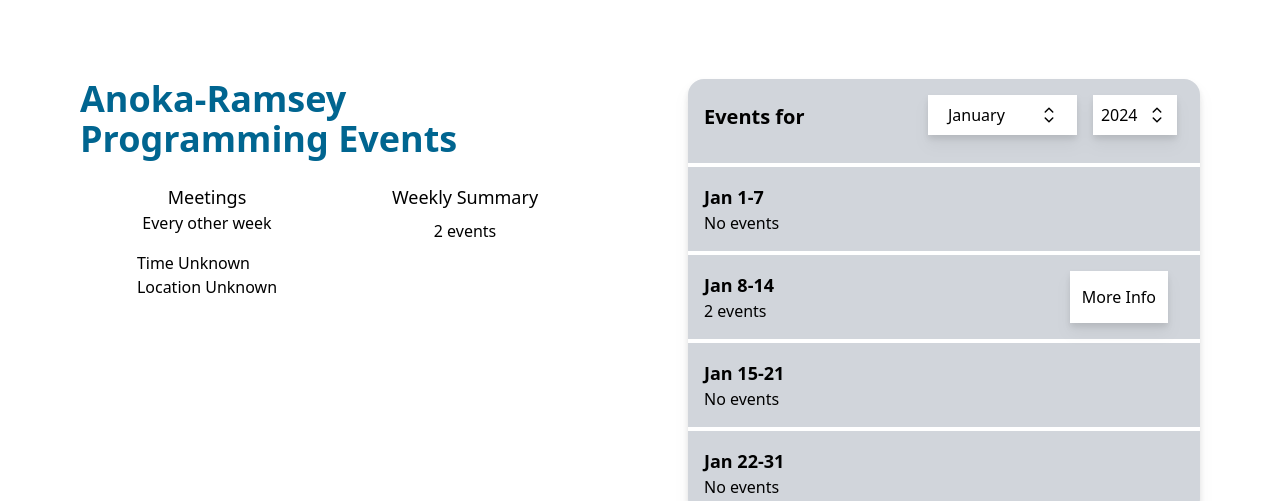
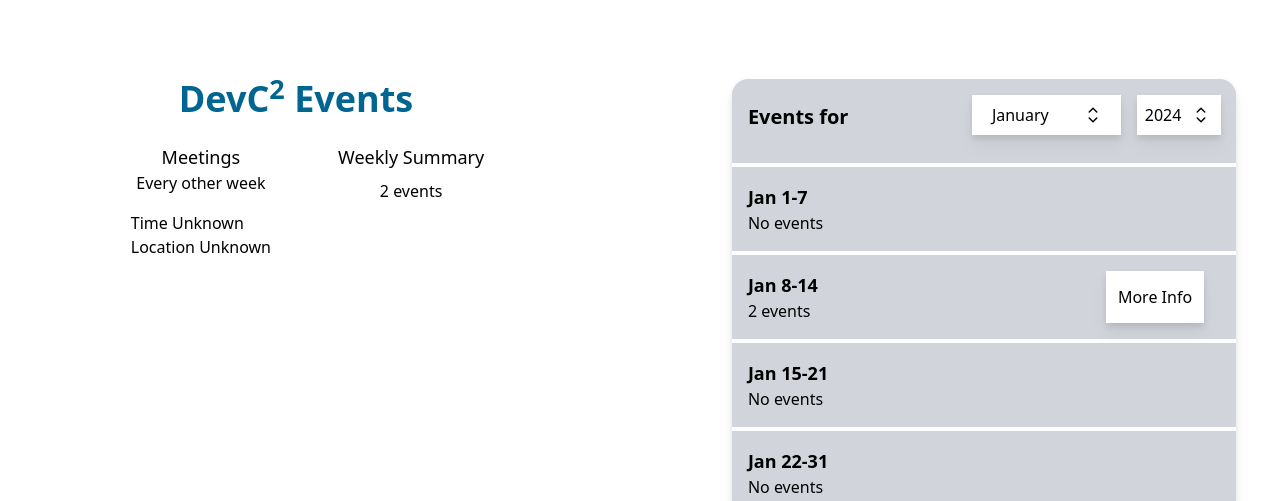
Before and after one commit to SqmL1/ProgrammingClub, a Nuxt app: page /events in a window 1280 px wide. Shown: the part 317-818 px from the top of the page. Built offline with nearby package versions, Linux system fonts and the light colour scheme.

Commit message:
feat(DevC2.svg): Rebranding

```diff
--- a/components/EventCard.vue
+++ b/components/EventCard.vue
@@ -7,13 +7,13 @@
 </script>
 
 <template>
-   <div class="border-white py-4 px-4 flex w-full"
+   <div class="border-white py-4 px-4 flex flex-grow"
    :class="{
       'border-y-2': borderY,
       'border-t-2': borderTop,
       'border-t-4': extraBorderTop
    }">
-      <div>
+      <div class="mr-20 md:mr-44 lg:mr-72">
          <div class="text-lg font-bold"><slot name="title"/></div>
          <div class="text-md">
             <slot name="subtitle"/>
--- a/components/navbar.vue
+++ b/components/navbar.vue
@@ -14,7 +14,7 @@
       <!-- Logo as link-->
     <NuxtLink to="/">
       <span class="flex items-center rtl:space-x-revers text-blue-500">
-        <img src="/image/logo-bold.svg" alt="AR Coding Club logo">
+        <img src="/image/DevC2.svg" alt="AR Coding Club logo">
       </span>
     </NuxtLink>
 
--- a/pages/events.vue
+++ b/pages/events.vue
@@ -489,23 +489,23 @@
          </div>
 
       </Dialog>
-      <div class="flex flex-col mx-5 m-auto md:mx-auto mt-10 md:mt-20 2xl:mt-40 w-fit md:grid md:grid-cols-2 grid-flow-col-dense md:gap-x-12 xl:gap-x-24 2xl:gap-x-52">
+      <div class="flex flex-col mx-5 m-auto md:mx-auto mt-10 md:mt-20 2xl:mt-40 md:grid md:grid-cols-2 grid-flow-col-dense md:gap-x-12 xl:gap-x-24 2xl:gap-x-52">
          <div class="mx-5 lg:mx-auto">
-            <h1 class="font-bold text-4xl text-header-text 2xl:w-prose max-w-lg">Anoka-Ramsey Programming Events</h1>
+            <h1 class="font-bold text-4xl text-header-text 2xl:w-prose max-w-lg w-fit m-auto">DevC<sup>2</sup> Events</h1>
             <div class="m-auto md:grid grid-cols-2 gap-x-1 content-center justify-items-center">
                <div>
                   <div class="mb-4">
                      <h2 class="m-auto max-w-md break-words lg:max-w-lg xl:max-w-xl 2xl:max-w-prose text-lg 2xl:text-xl mt-6 w-fit">Meetings</h2>
                      <p class="m-auto max-w-md text-md w-fit">Every other week</p>
                   </div>
-                  <div class="m-auto">
+                  <div class="mx-auto w-fit">
                      <!-- Insert times here -->
-                     <p class="m-auto">Time Unknown</p>
-                     <p class="m-auto">Location Unknown</p>
+                     <p>Time Unknown</p>
+                     <p>Location Unknown</p>
                   </div>
                </div>
 
-               <div class="mb-10 md:mb-0">
+               <div class="mb-10 md:mb-0 md:ml-10">
                   <h2 class="mx-auto max-w-md break-words lg:max-w-lg xl:max-w-xl 2xl:max-w-prose text-lg 2xl:text-xl mt-6 w-fit">Weekly Summary</h2>
                   <p
                       class="mx-auto max-w-md break-words lg:max-w-lg xl:max-w-xl 2xl:max-w-prose text-md 2xl:text-lg mt-2 w-fit"
@@ -532,7 +532,7 @@
                </div>
             </div>
          </div>
-         <div class="bg-gray-300 rounded-2xl drop-shadow-lg">
+         <div class="bg-gray-300 rounded-2xl drop-shadow-lg lg:w-lg w-fit mx-auto">
             <div class="m-auto mb-20 md:mb-0 md:grid grid-cols-2 gap-4 mt-4 px-4">
                <div class="text-xl w-fit mx-auto md:mx-0 md:text-md lg:text-xl mt-2 font-bold">
                   <h2>Events for</h2>
--- a/pages/index.vue
+++ b/pages/index.vue
@@ -20,9 +20,8 @@
 <template>
   <div class="flex flex-col m-auto 2xl:mx-auto mt-10 md:mt-20 2xl:mt-40 w-fit md:grid md:grid-cols-2 grid-flow-col-dense md:gap-x-12 xl:gap-x-24 2xl:gap-x-52">
     <div class="w-fit text-lg flex flex-col mx-5 md:mx-0 md:ml-24">
-      <h1 class="font-bold text-4xl text-header-text 2xl:w-prose max-w-lg">Anoka-Ramsey Programming Club (ARPC)</h1>
+      <h1 class="font-bold text-4xl text-header-text 2xl:w-prose max-w-lg">DevC<sup>2</sup></h1>
       <p class="max-w-md break-words lg:max-w-lg xl:max-w-xl 2xl:max-w-prose text-lg 2xl:text-xl mt-6 w-fit text-left">The official place to assist students in pursuing their tech careers through real programming skills, networking opportunities, and peer-to-peer collaboration at <a href="https://www.anokaramsey.edu" class="text-link underline-offset-1 underline">Anoka-Ramsey Community College.</a></p>
-      <p class="font-bold text-lg lg:text-lg mt-2 w-fit">Campus Independent.</p>
       <!--Join Now button-->
        <div class="flex mt-8 mb-8">
           <InternalLink link="/join" text="Join Now!"/>
--- a/pages/join.vue
+++ b/pages/join.vue
@@ -20,11 +20,11 @@
 
 <template>
    <div class="md:h-5/6">
-      <div class="flex flex-col mt-10 md:mt-20 w-fit lg:grid lg:grid-cols-2 lg:grid-flow-col-dense lg:gap-x-12 xl:gap-x-24 2xl:gap-x-52 lg:h-full">
+      <div class="flex flex-col mt-10 md:mt-20 w-fit lg:w-full lg:grid lg:grid-cols-2 lg:grid-flow-col-dense lg:gap-x-12 xl:gap-x-24 2xl:gap-x-52 lg:h-full">
          <div class="m-auto mt-0 w-fit md:ml-16 mx-5 md:mx-0">
             <div class="flex flex-col">
-               <h1 class="w-fit text-4xl text-header-text font-bold max-w-prose 2xl:w-prose">Hi, we heard you wanted to join the Anoka-Ramsey Programming Club</h1>
-               <p class="mt-4 text-lg">We encourage students of all backgrounds and experiences levels to
+               <h1 class="w-fit text-4xl text-header-text font-bold max-w-prose 2xl:w-prose">Hi, we heard you wanted to join DevC<sup>2</sup></h1>
+               <p class="mt-4 text-lg max-w-prose">We encourage students of all backgrounds and experiences levels to
                   join and start building the necessary skills to land a job and thrive in their careers. All you have
                   to do is fill out this application to connect with our members.
                </p>
@@ -35,8 +35,8 @@
             <!--Learn more button-->
             <InternalLink link="/about" text="Learn More" class="mt-4"/>
          </div>
-         <div class="mt-14 lg:mt-0">
-            <iframe src="https://docs.google.com/forms/d/e/1FAIpQLSfdNzcn-2BJ3I9P9hk7zRj3EZehlgQufi72b74V2TlOLTNRnQ/viewform?embedded=true" width="640" frameborder="0" marginheight="0" marginwidth="0" class="h-dvh w-full lg:w-5/6 sm:w-[640px] md:h-full">Loading…</iframe>
+         <div class="mt-14 mr-0 lg:mt-0">
+            <iframe src="https://docs.google.com/forms/d/e/1FAIpQLSfdNzcn-2BJ3I9P9hk7zRj3EZehlgQufi72b74V2TlOLTNRnQ/viewform?embedded=true" width="640" frameborder="0" marginheight="0" marginwidth="0" class="h-dvh w-full lg:w-full lg:pr-10 sm:w-[640px] md:h-full">Loading…</iframe>
          </div>
 
       </div>
```
Also changed, not shown: image/DevC2.svg (added).
